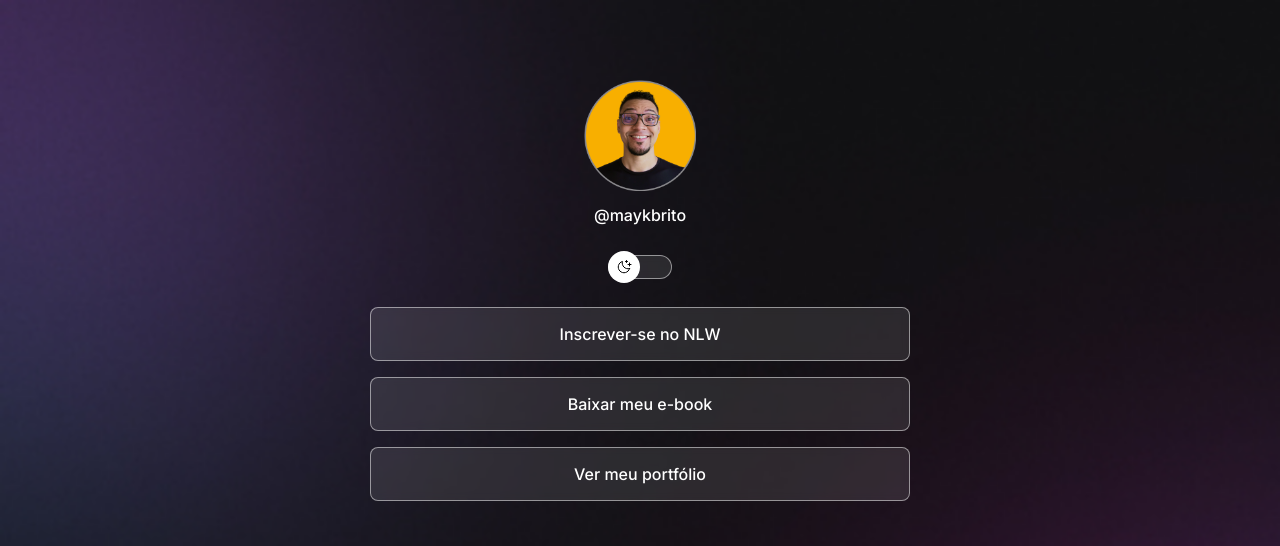
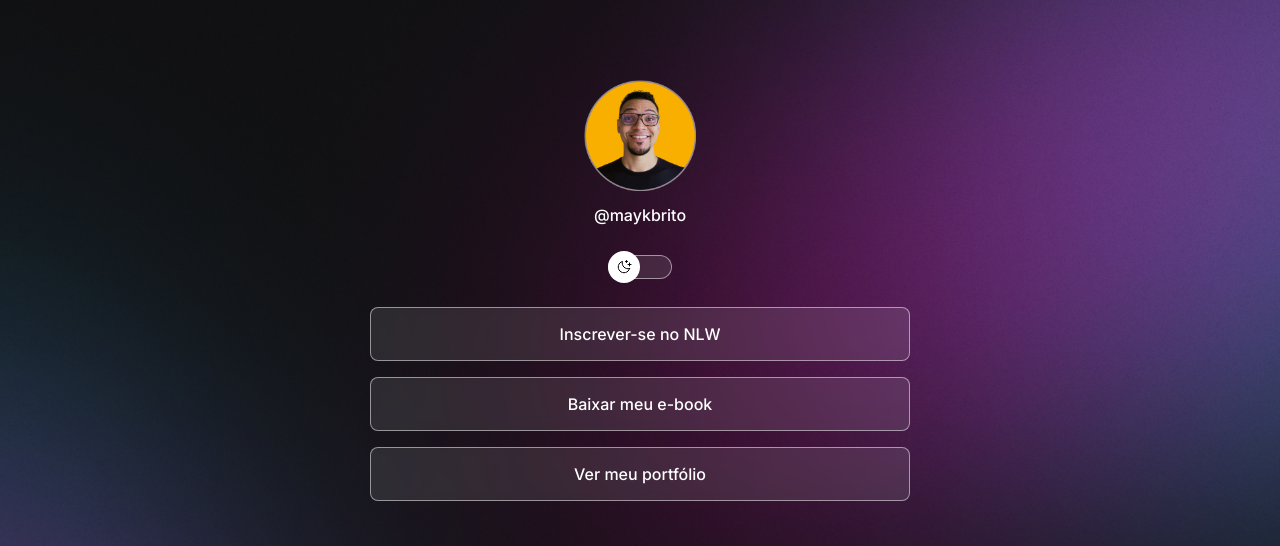
Before and after one commit to Banannahzs/projeto, a plain HTML site: page index.html in a window 1280 px wide. Shown: the top 546 px of the page. Drawn offline with nearby package versions, Linux system fonts and the light colour scheme.

Commit message:
change background based on media queries

```diff
--- a/style.css
+++ b/style.css
@@ -33,6 +33,7 @@ body {
   */
   /* background: color image repeat position/size */
   background: var(--bg-url) no-repeat top center/cover;
+  height: 100vh;
 }
 
 body * {
@@ -164,6 +165,17 @@ ul li a:hover {
   background: var(--highlight-color);
 }
 
+/*media queries*/
+/*precisa do <meta name="viewport" content="width=device-width, initial-scale=1.0" />*/
+@media (min-width: 700px) {
+  :root {
+    --bg-url: url(./assets/bg-desktop.jpg);
+  }
+  .light {
+    --bg-url: url(./assets/bg-desktop-light.jpg);
+  }
+}
+
 /* animation */
 @keyframes slide-in {
   from {
```
